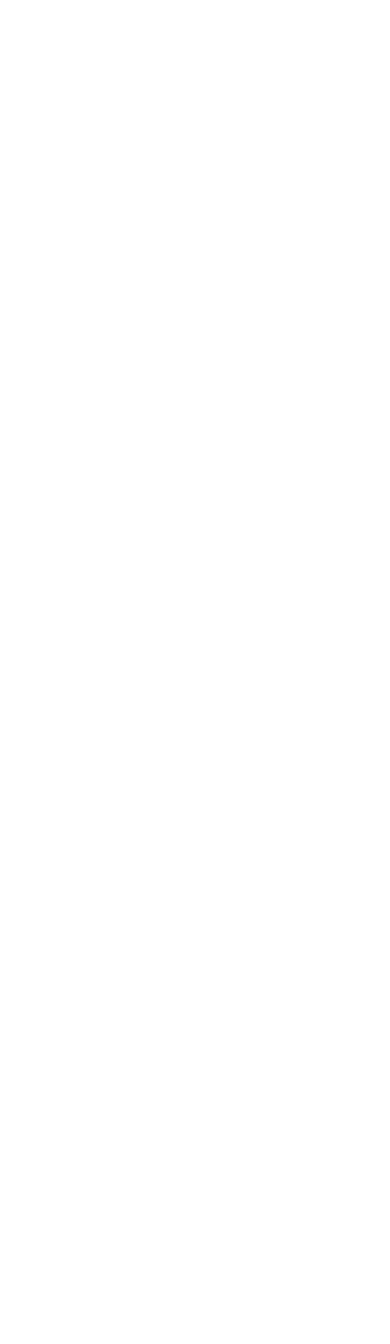
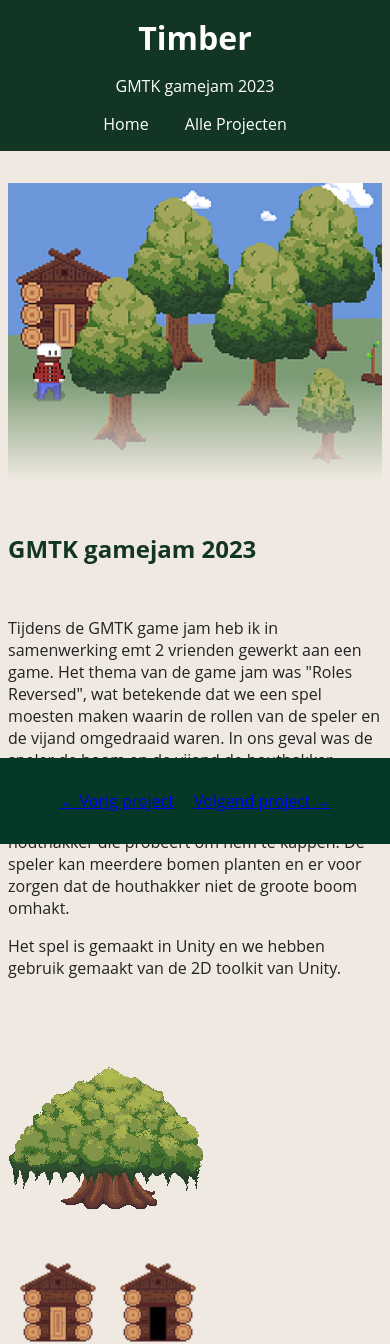
Before and after one commit to Whale-02/Portfolio, a plain HTML site: page projects/timber.html in a window 390 px wide. Shown: the top 1344 px of the page. Before the commit the page ends 844 px from the top, so only its background shows below. Drawn offline with Linux system fonts and the light colour scheme.

Commit message:
Add timber project, images, and responsive sections
Added new images for the paviljoen and timber projects. Introduced timber.html with project details and images. Updated index.html to include a new JS overlay for project cards and improved project grid structure. Enhanced style.css with responsive flex sections for project layouts. Added viewport meta tags to project pages for better mobile support.

```diff
--- a/projects/timber.html
+++ b/projects/timber.html
@@ -0,0 +1,76 @@
+<!DOCTYPE html>
+<html lang="nl">
+<head>
+  <meta charset="UTF-8">
+  <title>Project Titel</title>
+  <meta name="viewport" content="width=device-width, initial-scale=1.0">
+  <link rel="stylesheet" href="../style.css">
+</head>
+<body>
+  <header>
+    <h1>Timber</h1>
+    <p>GMTK gamejam 2023</p>
+    <nav>
+      <a href="../index.html">Home</a>
+      <a href="../index.html#projecten">Alle Projecten</a>
+  </header>
+
+  <main>
+    <!-- Hero sectie -->
+    <section class="hero">
+      <img src="../Images/timber/hero.png" alt="Hoofdbeeld van het project">
+    </section>
+
+    <!-- Dynamische sectie met tekst en afbeeldingen -->
+    <section class="section-flex">
+      <h2>GMTK gamejam 2023</h2>
+      <div class="content">
+        <div class="text">
+            <p>
+            Tijdens de GMTK game jam heb ik in samenwerking emt 2 vrienden gewerkt aan een game.
+            Het thema van de game jam was "Roles Reversed", wat betekende dat we een spel moesten maken waarin de rollen van de speler en de vijand omgedraaid waren.
+            In ons geval was de speler de boom en de vijand de houthakker.
+            </p>
+            <p>
+                Het spel is een 2D top down vieuwer waarin de speler als boom moet overleven tegen de houthakker die probeert om hem te kappen.
+                De speler kan meerdere bomen planten en er voor zorgen dat de houthakker niet de groote boom omhakt.
+            </p>
+            <p>
+                Het spel is gemaakt in Unity en we hebben gebruik gemaakt van de 2D toolkit van Unity.
+            </p>
+        </div>
+        <div class="images">
+          <img src="../Images/timber/Big Tree.png" alt="Foto 1">
+          <img src="../Images/timber/LogHut.png" alt="Foto 2">
+        </div>
+      </div>
+    </section>
+
+    <section class ="section-flex reverse">
+      <h2>Assets</h2>
+      <div class="content">
+        <div class="text">
+          <p>De gebruikte assets en animaties zijn gemaakt in Assesprite.</p>
+        </div>
+        <div class="images">
+          <img src="../Images/timber/LumberjackAnimation.gif" alt="Asset 1">
+          <img src="../Images/timber/tree animation.gif" alt="Asset 2">
+          </div>
+      </div>
+    </section>
+
+    <!-- Extra secties kunnen hier worden toegevoegd -->
+    <section class="tekst">
+        <h2>Bekijk of download het spel hier</h2>
+        <a href="https://reusinator.itch.io/timber">itch.io</a>
+    </section>
+  </main>
+
+  <footer>
+    <nav>
+      <a href="vorig_project.html">← Vorig project</a>
+      <a href="volgend_project.html">Volgend project →</a>
+    </nav>
+  </footer>
+</body>
+</html>
--- a/style.css
+++ b/style.css
@@ -3,7 +3,7 @@
    =============================== */
 
 :root {
-  --green: #043927;      /* Sacramento Green */
+  --green: #123524;      /* phthalo green */
   --sand: #EFE9E1;       /* Zandkleurige achtergrond */
   --gold: #C1A96F;       /* Goudaccent (nu niet gebruikt) */
   --text: #222;          /* Hoofdtekstkleur */
@@ -353,3 +353,47 @@ section img {
   max-height: fit-content; /* Specifieke max hoogte voor kleinere secties */
   object-fit: cover;
 }
+
+/* Uitgebreide dynamische sectie die richting kan wijzigen */
+
+.section-flex {
+  display: flex;
+  flex-direction: column;
+  gap: 1rem;
+}
+
+.section-flex .content {
+  display: flex;
+  flex-wrap: wrap;
+  gap: 2rem;
+  align-items: flex-start;
+  flex-direction: row; /* Zorgt dat tekst en foto's naast elkaar staan */
+}
+
+.section-flex.reverse .content {
+  flex-direction: row-reverse;
+}
+
+.section-flex .text {
+  flex: 1 1 300px;
+}
+
+.section-flex .images {
+  flex: 1 1 300px;
+  display: flex;
+  flex-direction: column;
+  gap: 1rem;
+}
+
+.section-flex .images img {
+  width: 100%;
+  object-fit: cover;
+  max-height: fit-content;
+}
+
+@media (max-width: 768px) {
+  .section-flex .content,
+  .section-flex.reverse .content {
+    flex-direction: column;
+  }
+}
```
Also changed, not shown: index.html (+8 -3 lines), js/projectOverlay.js (added, +19 -0 lines), projects/centrum-voor-bezinning.html (+1 -0 lines), projects/mixed-use.html (+1 -0 lines), projects/paviljoen.html (+14 -9 lines), Images/paviljoen/test1.jpg (added), Images/paviljoen/test2.jpg (added), Images/timber/Big Tree.png (added), Images/timber/LogHut.png (added), Images/timber/LumberjackAnimation.gif (added), Images/timber/hero.png (added), Images/timber/tree animation.gif (added).
